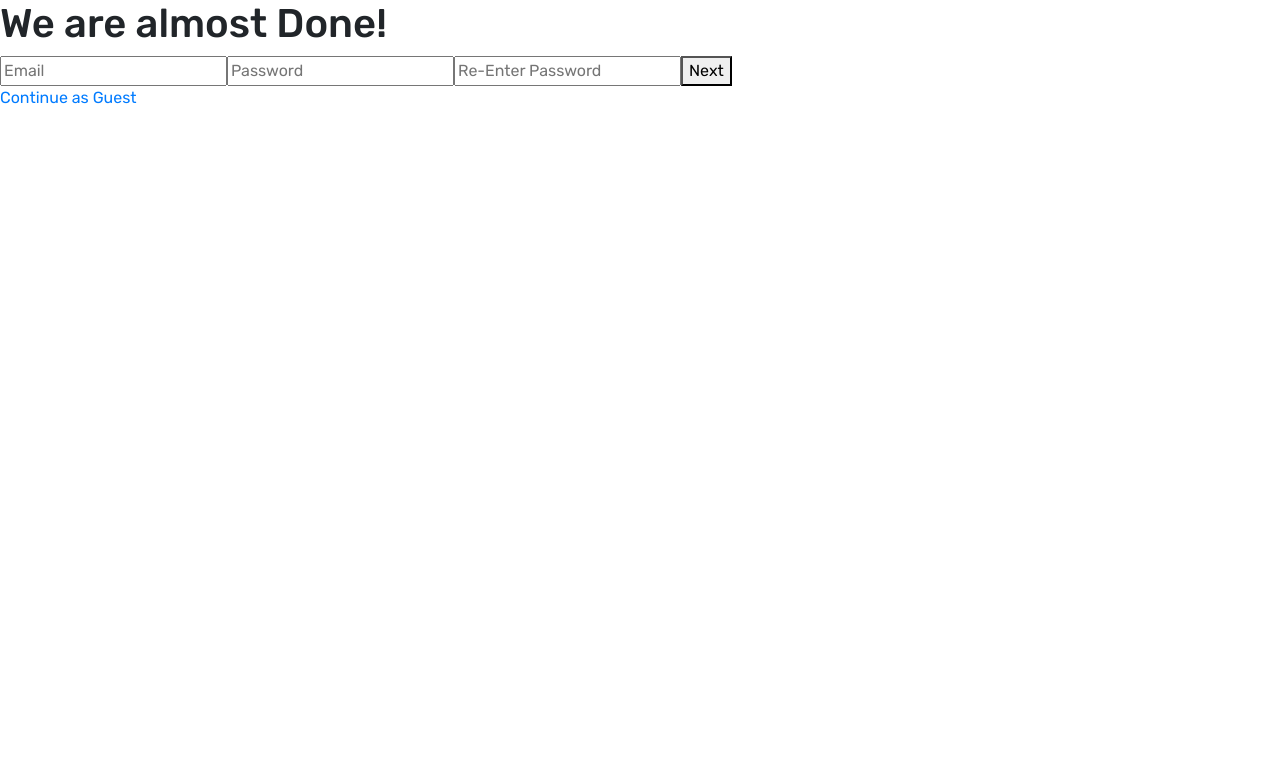
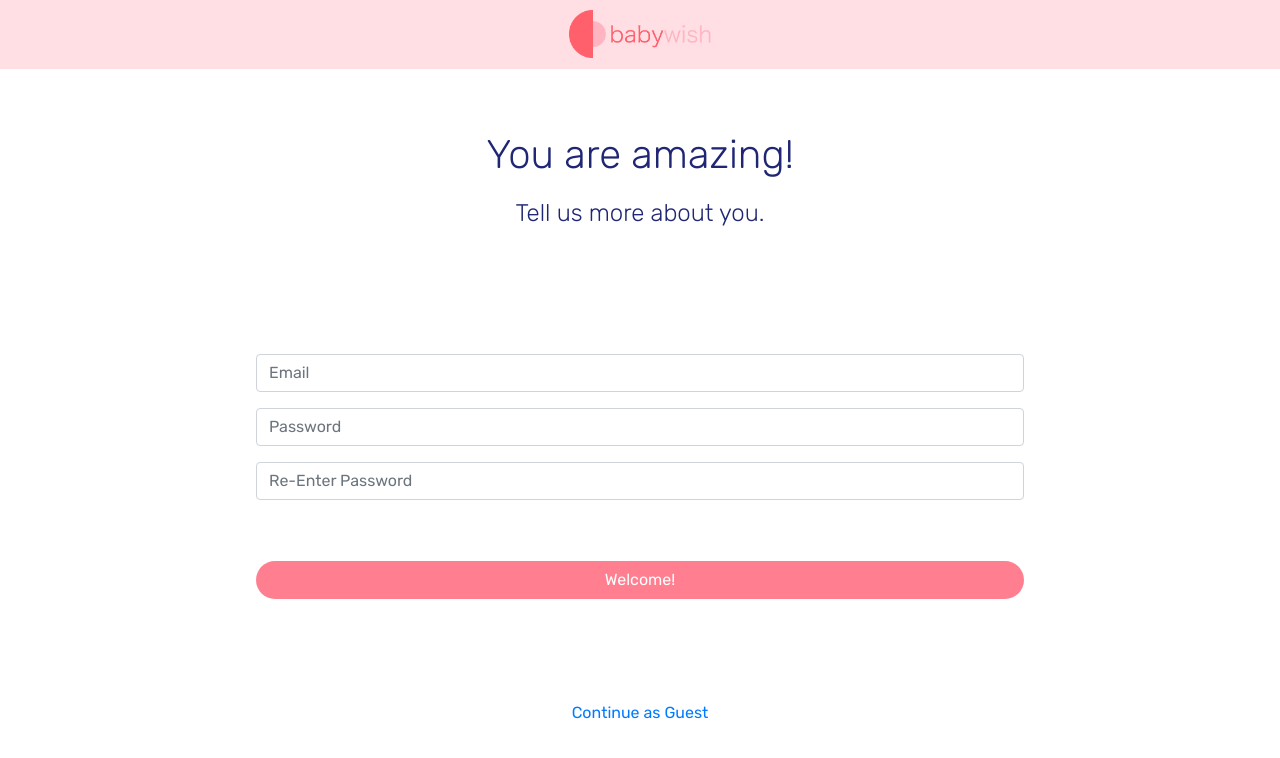
Before and after one commit to SBalaguer/BabyWish, a React (Create React App) app in the folder client/: page /sign-up/gifter/3 in a window 1280 px wide. Shown: the top 758 px of the page. Built offline with nearby package versions, Linux system fonts and the light colour scheme; no server answers.

Commit message:
styling and changed default profile pic

```diff
--- a/client/src/Views/SignUp/SignUpThree/index.jsx
+++ b/client/src/Views/SignUp/SignUpThree/index.jsx
@@ -80,7 +80,7 @@ export class SignUpThree extends Component {
           <h2 className="sign-up-subtitle">We are almost there.</h2>
         </div>
         <form onSubmit={this.handleSubmit}>
-          <div className="">
+          <div className="sign-up-3-form">
             <div className="form-row">
               <div className="form-group col-md-6">
                 <input
--- a/client/src/Views/SignUp/SignUpThree/style.css
+++ b/client/src/Views/SignUp/SignUpThree/style.css
@@ -1,3 +1,8 @@
 .hidden {
   visibility: hidden;
 }
+
+.sign-up-3-form {
+  width: 80vw;
+  max-width: 768px;
+}
--- a/client/src/Views/SignUp/SignUpThreeGifter/index.jsx
+++ b/client/src/Views/SignUp/SignUpThreeGifter/index.jsx
@@ -9,7 +9,8 @@ export class SignUpThree extends Component {
       phoneNumber: "",
       address: "",
       email: "",
-      password: ""
+      password: "",
+      checkPassword: "hidden"
     };
     this.handleInputChange = this.handleInputChange.bind(this);
     this.handleSubmit = this.handleSubmit.bind(this);
@@ -48,39 +49,66 @@ export class SignUpThree extends Component {
   checkPassword(event) {
     const passwordSecond = event.target.value;
     if (this.state.password !== passwordSecond) {
-      console.log("Check passwords"); //ATTENTION: Should make a more visibile flag for consumer
+      this.setState({
+        checkPassword: ""
+      });
     } else {
-      console.log("Same passwords"); //ATTENTION: Should make a more visibile flag for consumer
+      this.setState({
+        checkPassword: "hidden"
+      });
     }
   }
 
   render() {
     return (
+      <div className="alingment-center-sign-up">
+        <div className="navbar fixed-top top-navbar">
+          <img className="top-nav-logo" src="../../babywishlogo.png" alt="" />
+        </div>
         <div>
-        <h1>We are almost Done!</h1>
+          <h1 className="sign-up-title">You are amazing!</h1>
+          <h2 className="sign-up-subtitle">Tell us more about you.</h2>
+        </div>
         <form onSubmit={this.handleSubmit}>
+          <div className="sign-up-3-form">
+            <div className="form-group">
               <input
                 required
                 type="email"
                 name="email"
                 onChange={this.handleInputChange}
                 placeholder="Email"
+                className="form-control"
               />
+            </div>
+            <div className="form-group">
               <input
                 required
                 type="password"
                 name="password"
                 onChange={this.handleInputChange}
                 placeholder="Password"
+                className="form-control"
               />
+            </div>
+            <div className="form-group" style={{ marginBottom: "2px" }}>
               <input
                 required
                 type="password"
                 name="passwordSecond"
                 onChange={this.checkPassword}
                 placeholder="Re-Enter Password"
+                className="form-control"
               />
-          <button>Next</button>
+            </div>
+            <small
+              className={"form-text " + this.state.checkPassword}
+              id="forg-pass"
+            >
+              Make sure both passwords match!
+            </small>
+            <button className="btn btn-start btn-block">Welcome!</button>
+          </div>
         </form>
         <Link to="">Continue as Guest</Link>
       </div>
```
Also changed, not shown: 1 other file (tests, documents, lock files or other folders). Lines whose indentation alone changed are shown as unchanged.
